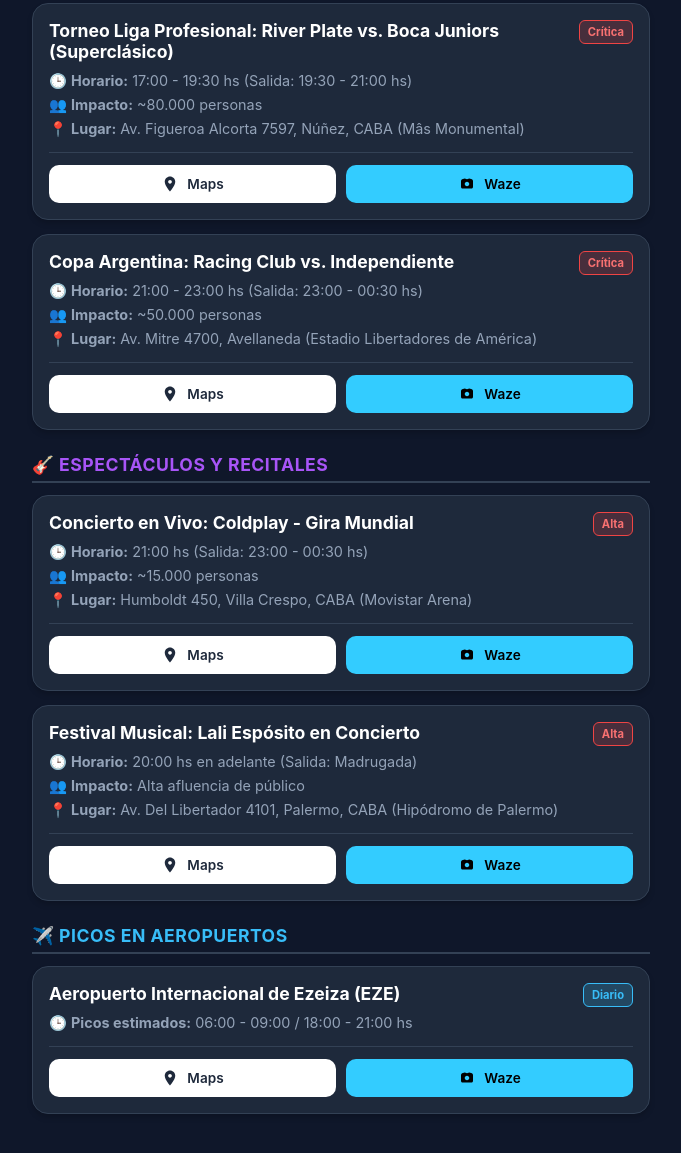
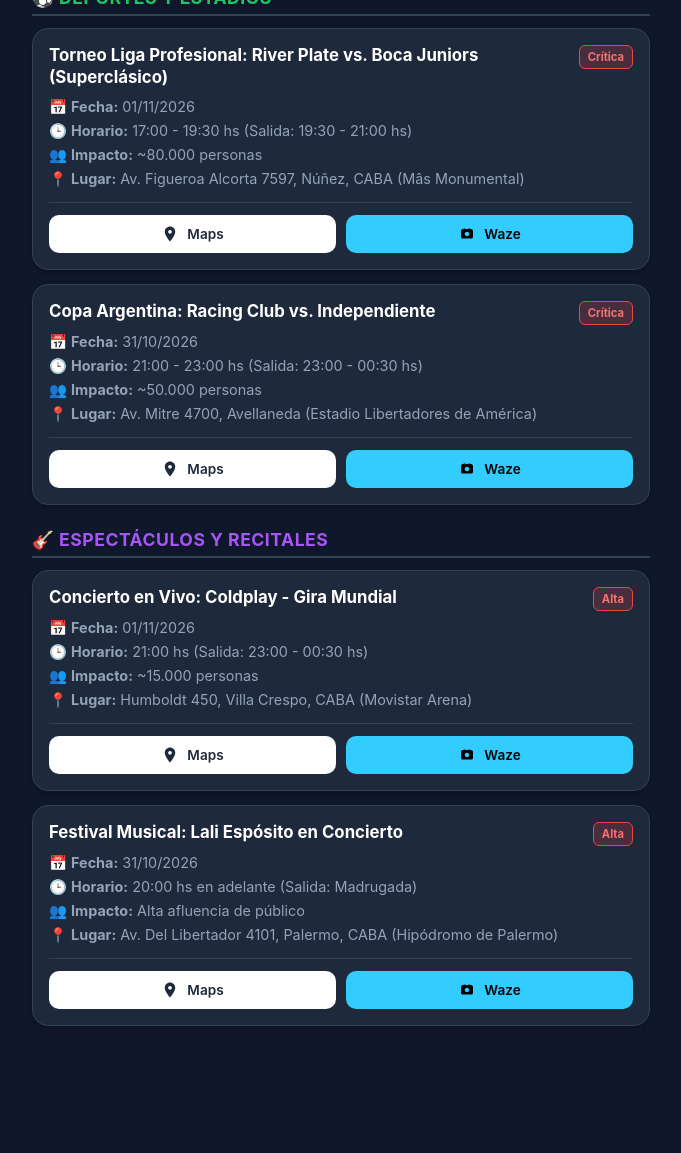
Before and after one commit to orlian11/ubicate, a plain HTML site: page index.html in a window 1280 px wide. Shown: the part 455-1608 px from the top of the page, without its empty margins (299-980 px from the left). After the commit the page ends 1545 px from the top, so only its background shows below. Drawn offline with Linux system fonts and the light colour scheme.

Commit message:
Update index.html

```diff
--- a/index.html
+++ b/index.html
@@ -24,7 +24,7 @@
         .section-title { font-size: 1.1rem; font-weight: 700; margin: 24px 0 12px 0; text-transform: uppercase; letter-spacing: 0.5px; display: flex; align-items: center; gap: 8px; border-bottom: 2px solid var(--card-border); padding-bottom: 6px; }
         .card { background: var(--card-bg); border-radius: 16px; padding: 16px; margin-bottom: 14px; border: 1px solid var(--card-border); position: relative; box-shadow: 0 4px 6px -1px rgba(0,0,0,0.2); }
         .badge { position: absolute; top: 16px; right: 16px; padding: 4px 8px; border-radius: 6px; font-size: 0.7rem; font-weight: 700; background: rgba(239, 68, 68, 0.2); color: #f87171; border: 1px solid #ef4444; }
-        .card h3 { font-size: 1.1rem; margin-bottom: 10px; color: #fff; padding-right: 70px; }
+        .card h3 { font-size: 1.05rem; margin-bottom: 10px; color: #fff; padding-right: 70px; line-height: 1.3; }
         .info-row { font-size: 0.9rem; color: var(--text-muted); margin-bottom: 6px; }
         .nav-buttons { display: flex; gap: 10px; margin-top: 14px; padding-top: 12px; border-top: 1px solid var(--card-border); }
         .btn-nav { flex: 1; display: flex; align-items: center; justify-content: center; gap: 8px; padding: 10px; border-radius: 10px; text-decoration: none; font-weight: 600; font-size: 0.85rem; transition: opacity 0.2s; }
@@ -57,28 +57,12 @@
     <div class="section-title" style="color: var(--accent-purple);">🎸 Espectáculos y Recitales</div>
     <div id="seccion-espectaculos"></div>
 
-    <!-- SECCIÓN AEROPUERTOS -->
-    <div class="section-title" style="color: var(--accent-blue);">✈️ Picos en Aeropuertos</div>
-    <div class="card">
-        <span class="badge" style="background: rgba(56, 189, 248, 0.2); color: #38bdf8; border-color: #38bdf8;">Diario</span>
-        <h3>Aeropuerto Internacional de Ezeiza (EZE)</h3>
-        <div class="info-row">🕒 <b>Picos estimados:</b> 06:00 - 09:00 / 18:00 - 21:00 hs</div>
-        <div class="nav-buttons">
-            <a href="https://www.google.com/maps/search/?api=1&query=Aeropuerto+Internacional+Ezeiza" target="_blank" class="btn-nav btn-maps">
-                <svg viewBox="0 0 24 24"><path d="M12 2C8.13 2 5 5.13 5 9c0 5.25 7 13 7 13s7-7.75 7-13c0-3.87-3.13-7-7-7zm0 9.5c-1.38 0-2.5-1.12-2.5-2.5s1.12-2.5 2.5-2.5 2.5 1.12 2.5 2.5-1.12 2.5-2.5 2.5z"/></svg> Maps
-            </a>
-            <a href="https://waze.com/ul?q=Aeropuerto+Internacional+Ezeiza&navigate=yes" target="_blank" class="btn-nav btn-waze">
-                <svg viewBox="0 0 24 24"><path d="M18.57 5.72L15 4.5l-3 1-3-1-3.57 1.22C4.54 6.22 4 7.05 4 8v8c0 1.1.9 2 2 2h12c1.1 0 2-.9 2-2V8c0-.95-.54-1.78-1.43-2.28zM12 15c-1.66 0-3-1.34-3-3s1.34-3 3-3 3 1.34 3 3-1.34 3-3 3z"/></svg> Waze
-            </a>
-        </div>
-    </div>
-
     <script>
         const iconoMaps = `<svg viewBox="0 0 24 24"><path d="M12 2C8.13 2 5 5.13 5 9c0 5.25 7 13 7 13s7-7.75 7-13c0-3.87-3.13-7-7-7zm0 9.5c-1.38 0-2.5-1.12-2.5-2.5s1.12-2.5 2.5-2.5 2.5 1.12 2.5 2.5-1.12 2.5-2.5 2.5z"/></svg>`;
         const iconoWaze = `<svg viewBox="0 0 24 24"><path d="M18.57 5.72L15 4.5l-3 1-3-1-3.57 1.22C4.54 6.22 4 7.05 4 8v8c0 1.1.9 2 2 2h12c1.1 0 2-.9 2-2V8c0-.95-.54-1.78-1.43-2.28zM12 15c-1.66 0-3-1.34-3-3s1.34-3 3-3 3 1.34 3 3-1.34 3-3 3z"/></svg>`;
 
         async function cargarDatos() {
-            document.getElementById('fecha-hoy').innerText = `Fecha: ${new Date().toLocaleDateString()}`;
+            document.getElementById('fecha-hoy').innerText = `Actualizado: ${new Date().toLocaleDateString()}`;
             try {
                 const respuesta = await fetch('eventos.json?t=' + new Date().getTime());
                 const eventos = await respuesta.json();
@@ -92,6 +76,7 @@
                         <div class="card">
                             <span class="badge">${ev.demanda}</span>
                             <h3>${ev.titulo}</h3>
+                            <div class="info-row">📅 <b>Fecha:</b> ${ev.fecha}</div>
                             <div class="info-row">🕒 <b>Horario:</b> ${ev.horario} (Salida: ${ev.salida})</div>
                             <div class="info-row">👥 <b>Impacto:</b> ${ev.asistencia}</div>
                             <div class="info-row">📍 <b>Lugar:</b> ${ev.direccion}</div>
@@ -112,8 +97,8 @@
                 });
 
                 document.getElementById('seccion-clima').innerHTML = htmlClima || '<p style="color:var(--text-muted); font-size:0.9rem;">Sin alertas climáticas activas.</p>';
-                document.getElementById('seccion-deportes').innerHTML = htmlDeportes || '<p style="color:var(--text-muted); font-size:0.9rem;">No hay partidos masivos programados para hoy.</p>';
-                document.getElementById('seccion-espectaculos').innerHTML = htmlEspectaculos || '<p style="color:var(--text-muted); font-size:0.9rem;">No hay espectáculos programados para este horario.</p>';
+                document.getElementById('seccion-deportes').innerHTML = htmlDeportes || '<p style="color:var(--text-muted); font-size:0.9rem;">No hay partidos masivos programados.</p>';
+                document.getElementById('seccion-espectaculos').innerHTML = htmlEspectaculos || '<p style="color:var(--text-muted); font-size:0.9rem;">No hay espectáculos programados.</p>';
 
             } catch (error) {
                 console.error(error);
```
